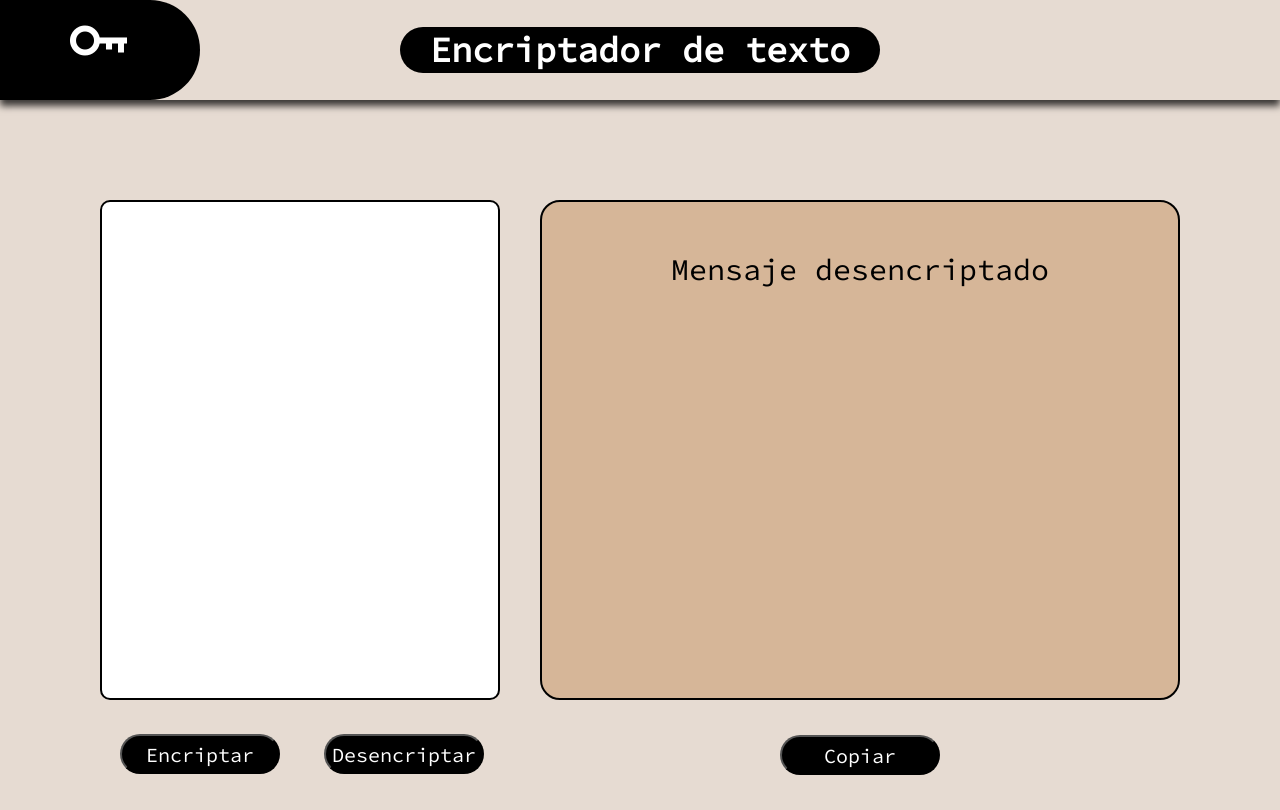
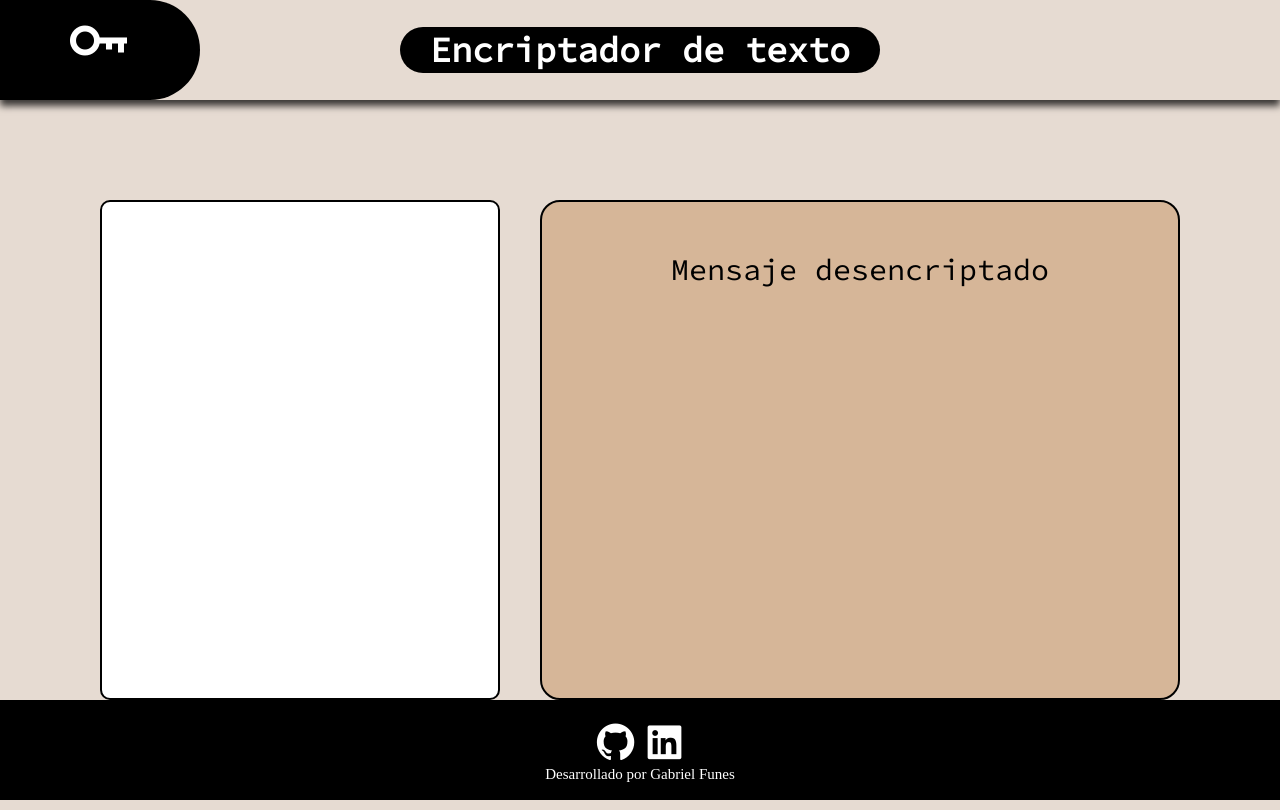
Before and after one commit to Gabriel100201/Encripador-de-texto, a plain HTML site: page index.html in a window 1280 px wide. Drawn offline with nearby package versions, Linux system fonts and the light colour scheme.

Commit message:
Creando footer con iconos y texto

```diff
--- a/index.html
+++ b/index.html
@@ -36,9 +36,12 @@
             <button class="boton-copiar">Copiar</button>
         </div>
     </main>
-
     <footer>
-
+        <div class="icons-container">
+            <i class='bx bxl-github'></i>
+            <i class='bx bxl-linkedin-square' ></i>
+        </div>
+        <p class="desarrollo">Desarrollado por Gabriel Funes</p>
     </footer>
 </body>
 </html>
--- a/style.css
+++ b/style.css
@@ -24,7 +24,7 @@ body{
     left: 0px;
     border-radius: 0px 50px 50px 0px;
 }
-i {
+nav i {
     padding: 5px 0px;
     color: #fff;
     font-size: 9vh;
@@ -109,3 +109,27 @@ i {
 .boton-copiar:hover{
     border: 3px solid rgb(230, 219, 210);
 }
+footer{
+    width: 100%;
+    height: 100px;
+    background-color: #000;
+    position: absolute;
+    bottom: 0px;
+}
+.icons-container{
+    display: inline-block;
+    text-align: center;
+}
+
+.desarrollo{
+    color: white;
+    font-size: 15px;
+}
+footer i{
+    color: white;
+    font-size: 45px;
+}
+footer{
+    text-align: center;
+    padding: 20px;
+}
```
